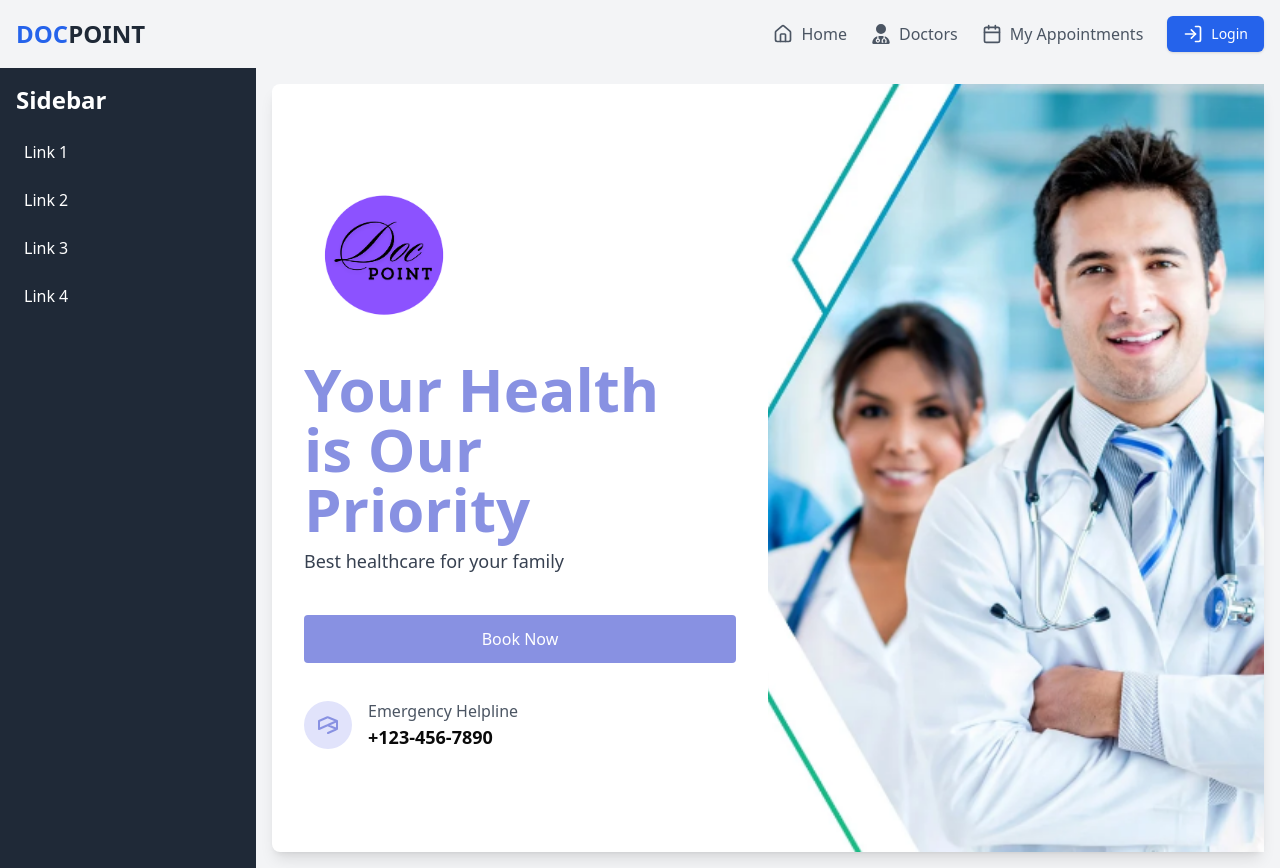
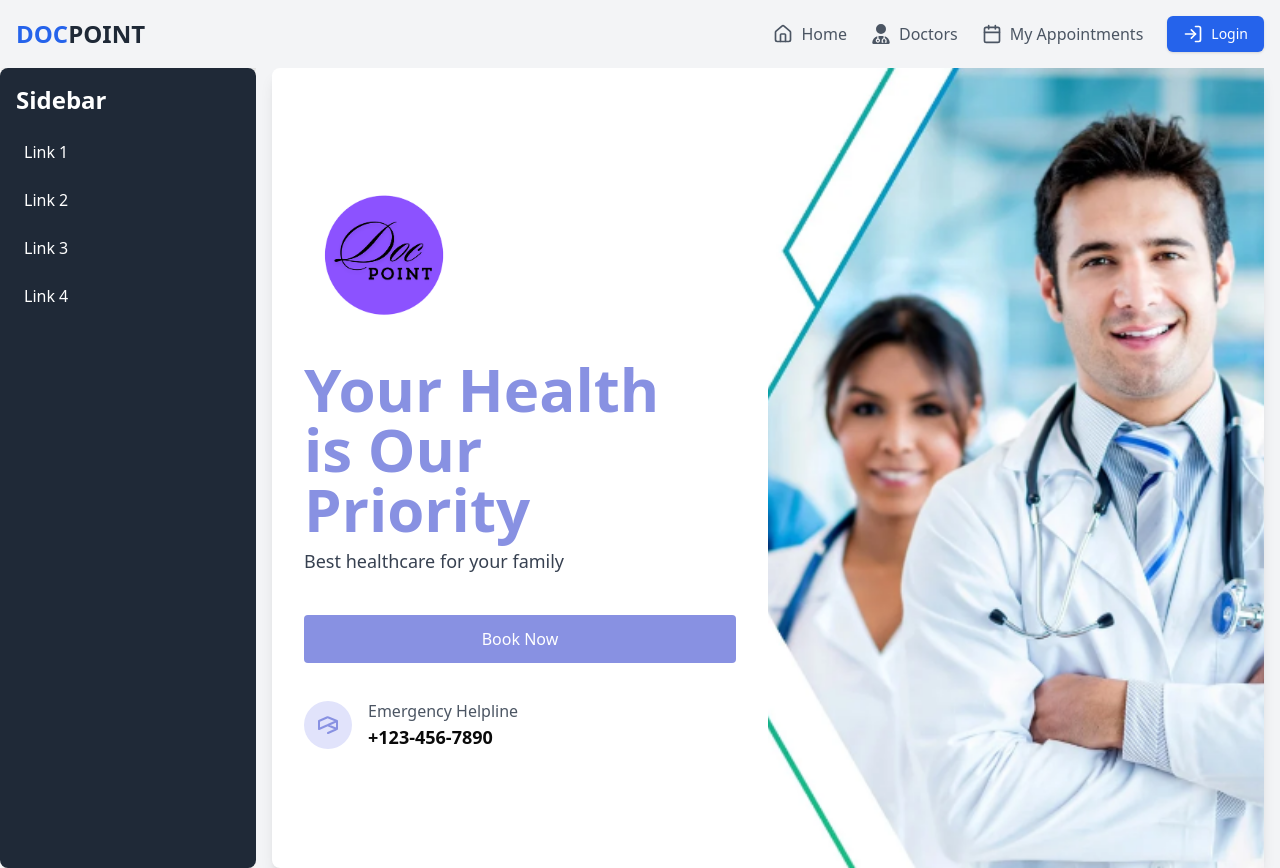
Before and after one commit to anishvkalbhor/DocPoint, a React (Vite) app in the folder frontend/: page / in a window 1280 px wide. Built offline with nearby package versions, Linux system fonts and the light colour scheme.

Commit message:
Update HomePage.jsx

```diff
--- a/frontend/src/pages/HomePage.jsx
+++ b/frontend/src/pages/HomePage.jsx
@@ -6,7 +6,7 @@ const HomePage = () => {
   return (
     <div className="flex h-screen">
       {/* Sidebar */}
-      <div className="w-64 bg-gray-800 text-white h-full flex-shrink-0 p-4">
+      <div className="w-64 bg-gray-800 text-white rounded-lg shadow-lg h-full flex-shrink-0 p-4">
         <h2 className="text-2xl font-bold mb-4">Sidebar</h2>
         <ul>
           <li className="mb-2"><a href="#" className="hover:bg-gray-700 p-2 block">Link 1</a></li>
@@ -19,7 +19,7 @@ const HomePage = () => {
       {/* Main Content */}
       <div className="flex-1 h-full bg-gray-100 p-4 flex items-center justify-center">
         {/* Banner Section */}
-        <div className="bg-white w-full max-w-6xl rounded-lg shadow-lg flex h-full">
+        <div className="bg-white w-full max-w-6xl rounded-lg shadow-lg flex h-screen">
           {/* Left Side (Text Content) */}
           <div className="w-1/2 p-8 flex flex-col justify-center">
             <div className="mb-4">
```
